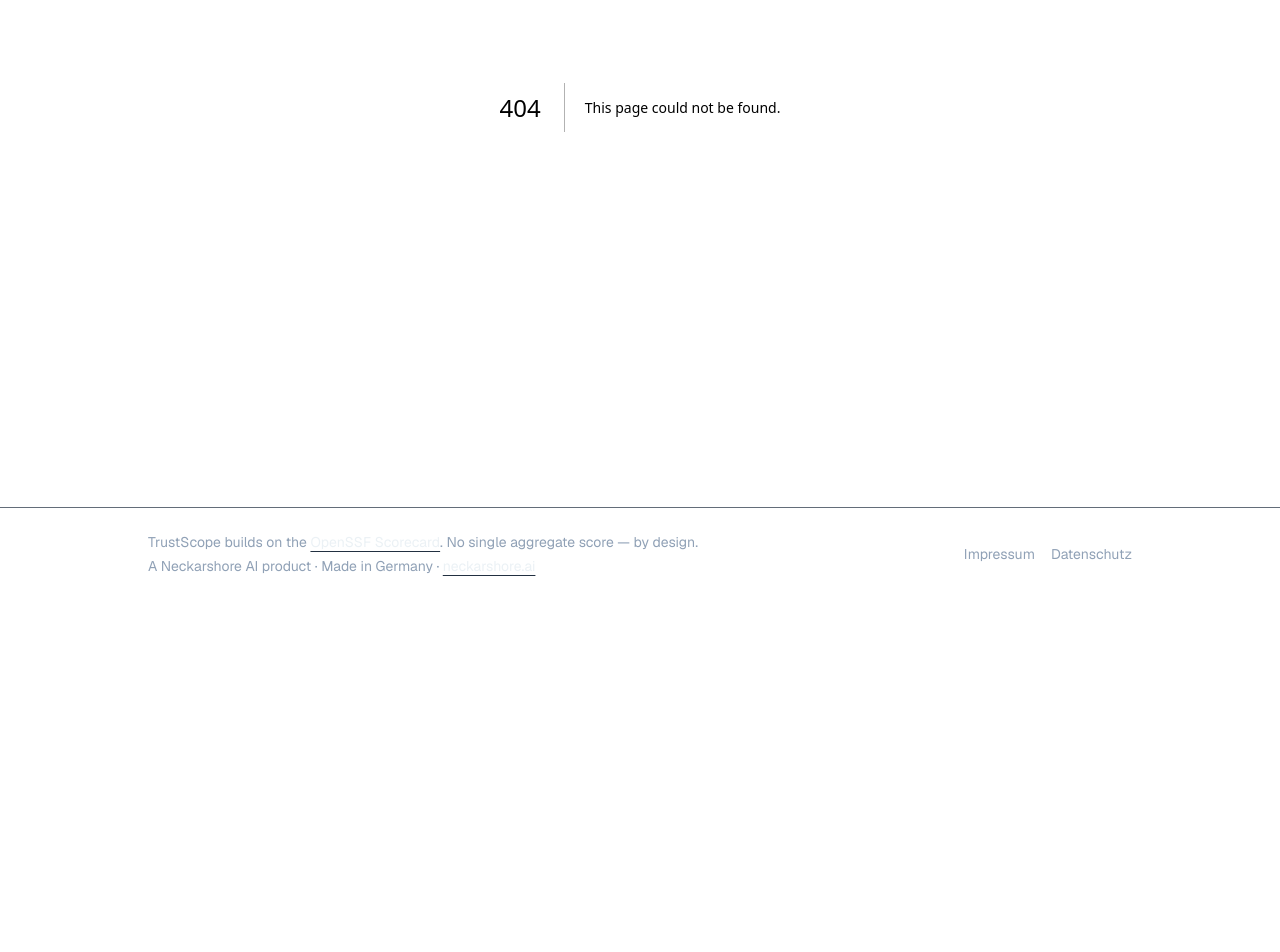
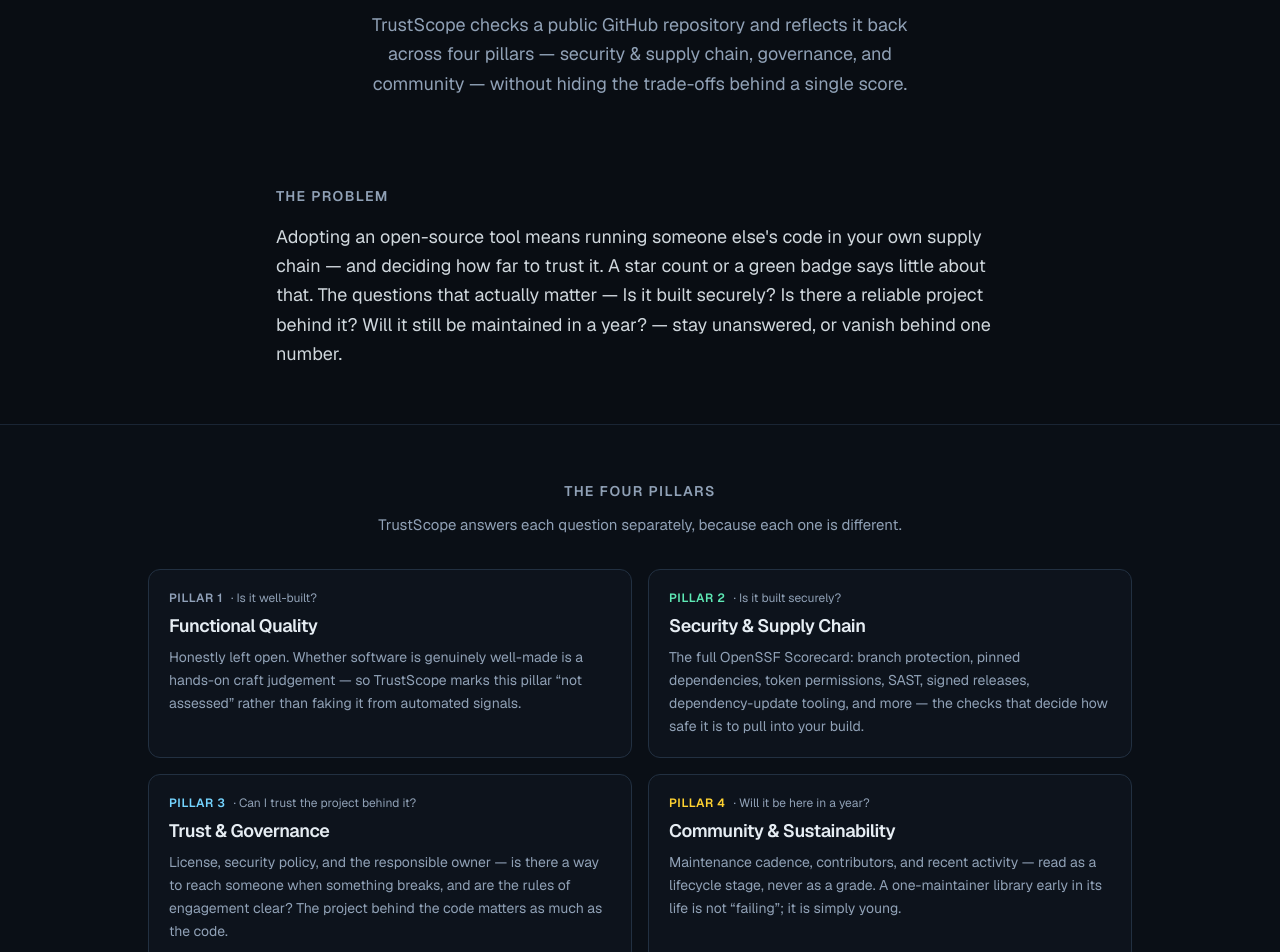
Before and after one commit to neckarshore-mmps/trustscope, a Next.js app: page /how-it-works in a window 1280 px wide. Before the commit this address had no page. Shown: the part 360-1312 px from the top of the page. Before the commit the page ends 960 px from the top, so only its background shows below. Built offline with nearby package versions, Linux system fonts and the light colour scheme.

Commit message:
feat(pages): add /how-it-works (moved product-mechanics content)
e2e uses exact heading match — plan's /The four pillars/i regex hit 2 headings
(h2 'The four pillars' + h3 'Read the four pillars'), strict-mode violation.

```diff
--- /dev/null
+++ b/app/how-it-works/page.tsx
@@ -0,0 +1,214 @@
+import Link from "next/link";
+import type { Metadata } from "next";
+import { PRODUCT_NAME, PRODUCT_ORG } from "@/config/product";
+
+export const metadata: Metadata = {
+  title: "How it works",
+  description:
+    "TrustScope turns a public GitHub repo into a deterministic four-pillar trust report — security & supply chain, governance, and community — with constructive, upstream-friendly fixes and no misleading single score.",
+};
+
+const PILLARS = [
+  {
+    id: 1,
+    title: "Functional Quality",
+    q: "Is it well-built?",
+    body: "Honestly left open. Whether software is genuinely well-made is a hands-on craft judgement — so TrustScope marks this pillar “not assessed” rather than faking it from automated signals.",
+    accent: "text-slate-400",
+  },
+  {
+    id: 2,
+    title: "Security & Supply Chain",
+    q: "Is it built securely?",
+    body: "The full OpenSSF Scorecard: branch protection, pinned dependencies, token permissions, SAST, signed releases, dependency-update tooling, and more — the checks that decide how safe it is to pull into your build.",
+    accent: "text-emerald-300",
+  },
+  {
+    id: 3,
+    title: "Trust & Governance",
+    q: "Can I trust the project behind it?",
+    body: "License, security policy, and the responsible owner — is there a way to reach someone when something breaks, and are the rules of engagement clear? The project behind the code matters as much as the code.",
+    accent: "text-sky-300",
+  },
+  {
+    id: 4,
+    title: "Community & Sustainability",
+    q: "Will it be here in a year?",
+    body: "Maintenance cadence, contributors, and recent activity — read as a lifecycle stage, never as a grade. A one-maintainer library early in its life is not “failing”; it is simply young.",
+    accent: "text-amber-300",
+  },
+];
+
+const STEPS = [
+  {
+    n: "1",
+    t: "Paste a public repository",
+    d: "Any public GitHub repo — a full URL or just owner/repo.",
+  },
+  {
+    n: "2",
+    t: "We assess it deterministically",
+    d: "TrustScope runs the OpenSSF Scorecard and reads public GitHub governance and lifecycle signals. Same repo, same report — reproducible.",
+  },
+  {
+    n: "3",
+    t: "Read the four pillars",
+    d: "Per-pillar findings, each answering its own question — with the trade-offs kept visible instead of averaged away.",
+  },
+  {
+    n: "4",
+    t: "Send fixes upstream, as yourself",
+    d: "Every finding comes with a constructive suggestion. File them as a friendly GitHub issue in one click — as yourself, with a visible “via TrustScope” footer. Never a bot.",
+  },
+];
+
+export default function AboutPage() {
+  return (
+    <div>
+      {/* Hero */}
+      <section className="hero-glow">
+        <div className="mx-auto max-w-3xl px-5 pb-8 pt-20 text-center sm:pt-28">
+          <span className="inline-flex items-center gap-2 rounded-full border border-border bg-surface/60 px-3 py-1 text-xs font-medium text-muted">
+            <span className="h-1.5 w-1.5 rounded-full bg-brand" />
+            How {PRODUCT_NAME} works
+          </span>
+          <h1 className="mx-auto mt-6 max-w-2xl text-4xl font-semibold leading-tight tracking-tight sm:text-5xl">
+            A deterministic trust report for{" "}
+            <span className="text-brand">open-source projects</span>.
+          </h1>
+          <p className="mx-auto mt-5 max-w-xl text-lg leading-relaxed text-muted">
+            {PRODUCT_NAME}{" "}checks a public GitHub repository and reflects it back across four
+            pillars — security &amp; supply chain, governance, and community — without hiding the
+            trade-offs behind a single score.
+          </p>
+        </div>
+      </section>
+
+      {/* The problem */}
+      <section className="mx-auto max-w-3xl px-5 py-14">
+        <h2 className="text-sm font-semibold uppercase tracking-widest text-muted">
+          The problem
+        </h2>
+        <p className="mt-4 text-lg leading-relaxed text-foreground/90">
+          Adopting an open-source tool means running someone else&apos;s code in your own supply
+          chain — and deciding how far to trust it. A star count or a green badge says little about
+          that. The questions that actually matter — Is it built securely? Is there a reliable
+          project behind it? Will it still be maintained in a year? — stay unanswered, or vanish
+          behind one number.
+        </p>
+      </section>
+
+      {/* The four pillars */}
+      <section className="border-t border-border/70 bg-surface/30">
+        <div className="mx-auto max-w-5xl px-5 py-14">
+          <h2 className="text-center text-sm font-semibold uppercase tracking-widest text-muted">
+            The four pillars
+          </h2>
+          <p className="mx-auto mt-3 max-w-xl text-center text-[15px] leading-relaxed text-muted">
+            {PRODUCT_NAME}{" "}answers each question separately, because each one is different.
+          </p>
+          <div className="mt-8 grid gap-4 sm:grid-cols-2">
+            {PILLARS.map((p) => (
+              <div
+                key={p.id}
+                className="rounded-xl border border-border bg-surface/60 p-5 transition-colors hover:border-brand/30"
+              >
+                <div className="flex items-baseline gap-2">
+                  <span
+                    className={`text-xs font-semibold uppercase tracking-wider ${p.accent}`}
+                  >
+                    Pillar {p.id}
+                  </span>
+                  <span className="text-xs text-muted">· {p.q}</span>
+                </div>
+                <h3 className="mt-1.5 text-lg font-semibold tracking-tight">{p.title}</h3>
+                <p className="mt-1.5 text-sm leading-relaxed text-muted">{p.body}</p>
+              </div>
+            ))}
+          </div>
+        </div>
+      </section>
+
+      {/* Why no single score */}
+      <section className="mx-auto max-w-3xl px-5 py-16 text-center">
+        <h2 className="text-2xl font-semibold tracking-tight">Why no single score?</h2>
+        <p className="mx-auto mt-3 max-w-xl text-[15px] leading-relaxed text-muted">
+          Because each pillar answers a different question. A brilliant, secure library maintained
+          by one person is not “7 out of 10” — it is strong on security and early on community.
+          Collapsing that into one number hides exactly the trade-off you are trying to weigh. So{" "}
+          {PRODUCT_NAME}{" "}doesn&apos;t.
+        </p>
+      </section>
+
+      {/* How it works */}
+      <section className="border-t border-border/70 bg-surface/30">
+        <div className="mx-auto max-w-5xl px-5 py-14">
+          <h2 className="text-center text-sm font-semibold uppercase tracking-widest text-muted">
+            How it works
+          </h2>
+          <div className="mt-8 grid gap-6 sm:grid-cols-2 lg:grid-cols-4">
+            {STEPS.map((s) => (
+              <div key={s.n}>
+                <div className="flex h-8 w-8 items-center justify-center rounded-lg bg-brand/15 text-sm font-semibold text-brand ring-1 ring-brand/25">
+                  {s.n}
+                </div>
+                <h3 className="mt-3 font-semibold tracking-tight">{s.t}</h3>
+                <p className="mt-1 text-sm leading-relaxed text-muted">{s.d}</p>
+              </div>
+            ))}
+          </div>
+        </div>
+      </section>
+
+      {/* Open, deterministic, made in Germany */}
+      <section className="mx-auto max-w-3xl px-5 py-16">
+        <h2 className="text-sm font-semibold uppercase tracking-widest text-muted">
+          Open, deterministic, upstream-friendly
+        </h2>
+        <div className="mt-5 space-y-4 text-[15px] leading-relaxed text-muted">
+          <p>
+            <span className="font-medium text-foreground/90">Deterministic.</span> The same
+            repository produces the same report — the assessment is grounded in the OpenSSF
+            Scorecard and public GitHub data, not in opinion.
+          </p>
+          <p>
+            <span className="font-medium text-foreground/90">Constructive by default.</span> Every
+            finding is paired with a concrete fix and framed as a suggestion, not a verdict. When
+            you file it upstream, the issue is opened as you — with a visible “via {PRODUCT_NAME}”
+            attribution — so real improvements trace back to a real person.
+          </p>
+          <p>
+            <span className="font-medium text-foreground/90">Open source.</span> {PRODUCT_NAME} is
+            MIT-licensed and public on{" "}
+            <a
+              className="text-foreground/80 underline decoration-border underline-offset-4 hover:text-brand"
+              href="https://github.com/neckarshore-mmps/trustscope"
+              target="_blank"
+              rel="noreferrer"
+            >
+              GitHub
+            </a>
+            . A reputation surface by {PRODUCT_ORG} — and it runs on itself.
+          </p>
+        </div>
+
+        <div className="mt-10 flex flex-wrap items-center gap-3">
+          <Link
+            href="/"
+            className="inline-flex items-center gap-2 rounded-lg bg-brand px-5 py-2.5 text-sm font-semibold text-background transition-opacity hover:opacity-90"
+          >
+            Try it on a repo →
+          </Link>
+          <a
+            href="https://securityscorecards.dev"
+            target="_blank"
+            rel="noreferrer"
+            className="inline-flex items-center gap-2 rounded-lg border border-border bg-surface-2 px-5 py-2.5 text-sm font-medium transition-colors hover:border-brand/40"
+          >
+            About the OpenSSF Scorecard ↗
+          </a>
+        </div>
+      </section>
+    </div>
+  );
+}
```
Also changed, not shown: 1 other file (tests, documents, lock files or other folders).
